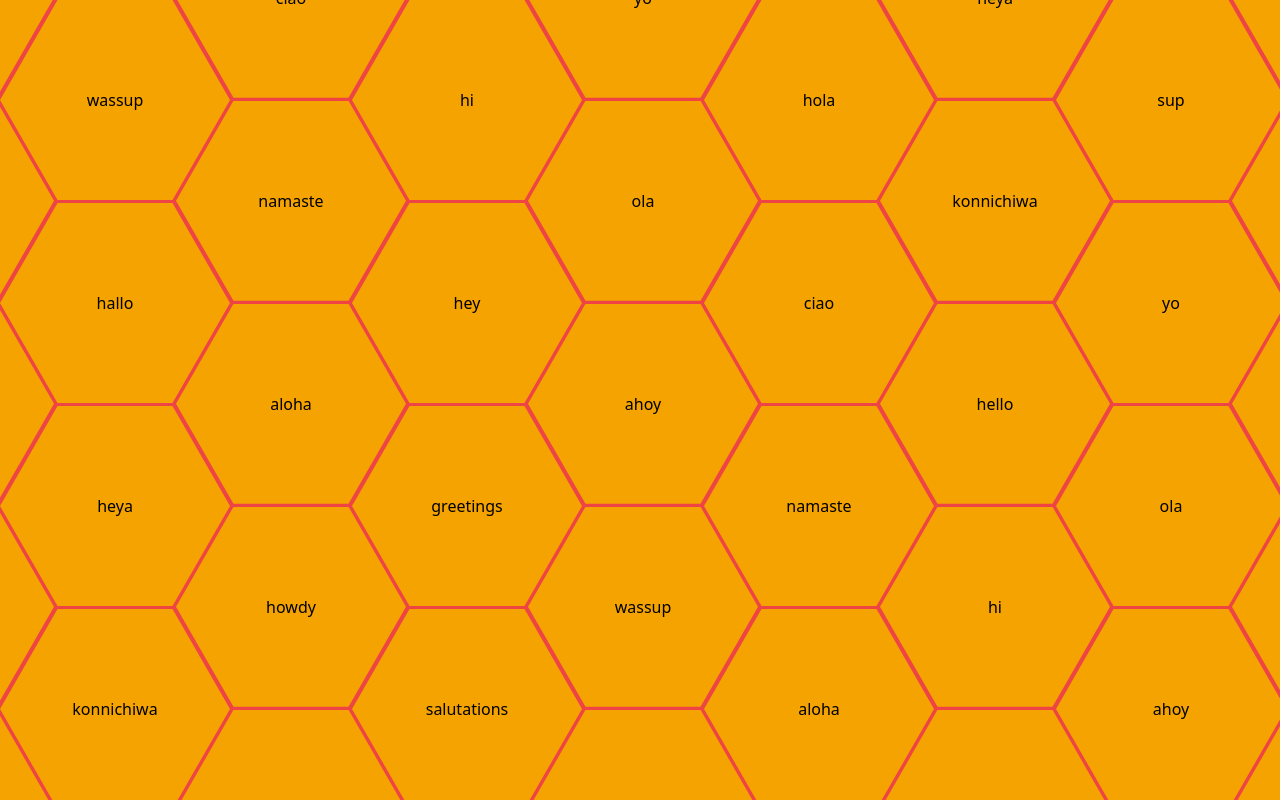
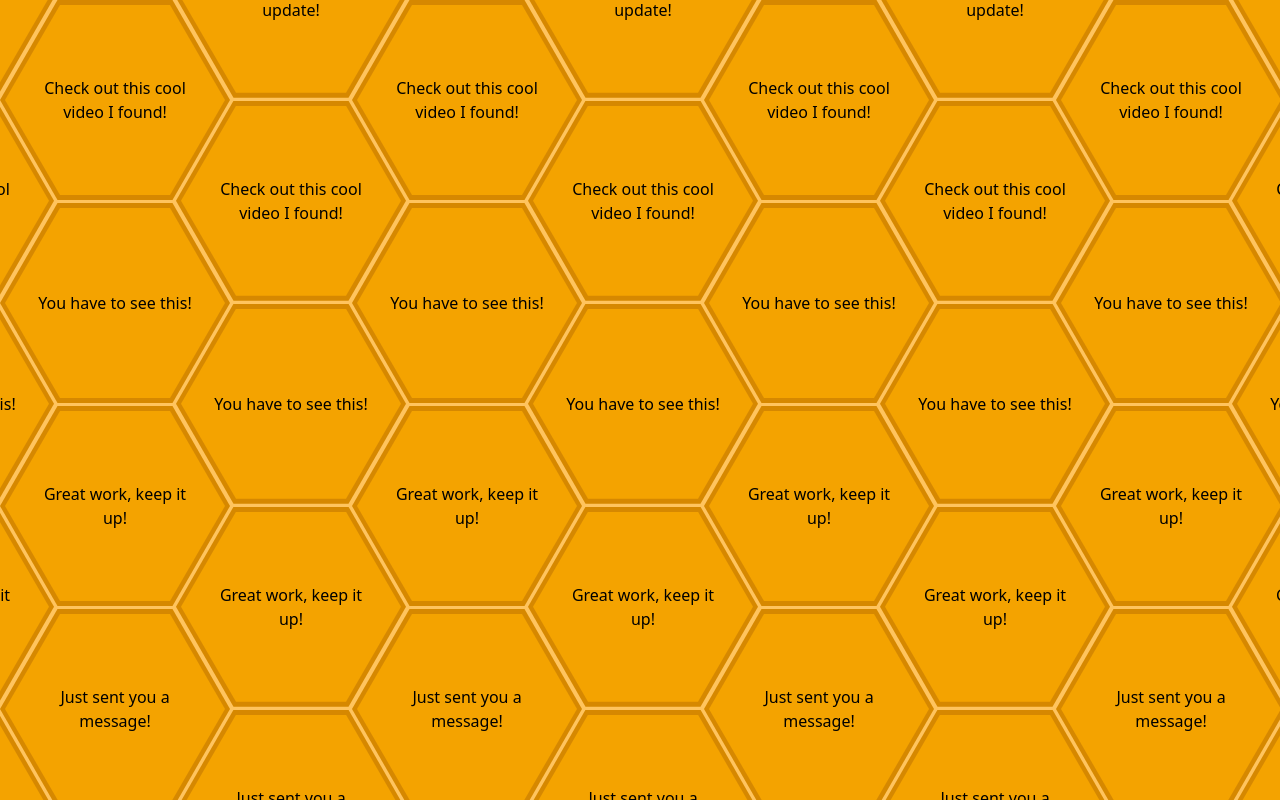
Before and after one commit to Sharkgrammer/Hex, a React (Vite) app: page / in a window 1280 px wide. Built offline with nearby package versions, Linux system fonts and the light colour scheme.

Commit message:
UI work on the hex component

```diff
--- a/package.json
+++ b/package.json
@@ -12,7 +12,8 @@
   "dependencies": {
     "react": "^18.3.1",
     "react-dom": "^18.3.1",
-    "react-draggable": "^4.4.6"
+    "react-draggable": "^4.4.6",
+    "react-player": "^2.16.0"
   },
   "devDependencies": {
     "@eslint/js": "^9.11.1",
--- a/src/App.tsx
+++ b/src/App.tsx
@@ -122,12 +122,12 @@ function App() {
     }
 
     return (
-        <div className="select-none no-scroll bg-black h-screen w-screen">
+        <div className="select-none no-scroll bg-main-light h-screen w-screen">
 
             {/* Generated Hive Div */}
             <Draggable onDrag={handleDrag} nodeRef={nodeRef}>
                 <div ref={nodeRef}
-                     className="relative bg-red-500 h-full w-full min-w-screen min-h-screen cursor-grab active:cursor-grabbing test">
+                     className="relative cursor-grab active:cursor-grabbing test">
 
                     {hive.map((hex, index) => (
                         <Hex data={hex} key={index}/>
--- a/src/assets/data/posts.json
+++ b/src/assets/data/posts.json
@@ -1,21 +1,50 @@
 [
-  { "title": "hello" },
-  { "title": "hi" },
-  { "title": "hey" },
-  { "title": "greetings" },
-  { "title": "salutations" },
-  { "title": "bonjour" },
-  { "title": "hola" },
-  { "title": "ciao" },
-  { "title": "namaste" },
-  { "title": "aloha" },
-  { "title": "howdy" },
-  { "title": "sup" },
-  { "title": "yo" },
-  { "title": "ola" },
-  { "title": "ahoy" },
-  { "title": "wassup" },
-  { "title": "hallo" },
-  { "title": "heya" },
-  { "title": "konnichiwa" }
+  {
+    "type": "text",
+    "title": "Just saw your post, it's awesome!"
+  },
+  {
+    "type": "text",
+    "title": "Can't believe this just happened!"
+  },
+  {
+    "type": "text",
+    "title": "Thanks for the follow!"
+  },
+  {
+    "type": "video",
+    "link": "https://www.youtube.com/watch?v=9f9wsP--DIY"
+  },
+  {
+    "type": "text",
+    "title": "Loved your latest update!"
+  },
+  {
+    "type": "text",
+    "title": "Check out this cool video I found!"
+  },
+  {
+    "type": "text",
+    "title": "You have to see this!"
+  },
+  {
+    "type": "text",
+    "title": "Great work, keep it up!"
+  },
+  {
+    "type": "text",
+    "title": "Just sent you a message!"
+  },
+  {
+    "type": "text",
+    "title": "That was such a good point!"
+  },
+  {
+    "type": "text",
+    "title": "Let’s catch up soon!"
+  },
+  {
+    "type": "image",
+    "link": "./img/business.PNG"
+  }
 ]
--- a/src/components/core/Hex.tsx
+++ b/src/components/core/Hex.tsx
@@ -1,16 +1,37 @@
 import {hexdata, yAdj, getWidth, getHeight} from "../../index.ts";
+import ReactPlayer from 'react-player/youtube';
 
 function Hex({data, className, id}: { data: hexdata, className?: string, id?: string }) {
 
     //TODO The hex comp should support text, images and video
     // It should take in all the data it needs from data to streamline creation
 
+    if (data.data.link) console.log(data.data.link)
+
     return (
         <div id={id} className={`absolute ${className}`}
-             style={{left: getWidth(data.grid.col), top: getHeight(data.grid.row) + (data.grid.col % 2 != 0 ? yAdj : 0)}}>
+             style={{
+                 left: getWidth(data.grid.col),
+                 top: getHeight(data.grid.row) + (data.grid.col % 2 != 0 ? yAdj : 0)
+             }}>
 
-            <div className="hexagon bg-main flex justify-center items-center h-full w-full">
-                <p>{data.data.title}</p>
+            <div className="hexagon bg-main-dark flex justify-center items-center h-full w-full">
+
+                <div className="inner-hexagon text-center bg-main flex justify-center items-center">
+                    {data.data.type == "text" && (
+                        <p className="w-[160px]">{data.data.title}</p>
+                    ) || data.data.type == "video" && (
+                        <div>
+                            <ReactPlayer url={data.data.link} pip={false} width="220px" height="200px"/>
+                        </div>
+                    ) || data.data.type == "image" && (
+                        <div>
+                            <img src={data.data.link} className="" alt="Image"/>
+                        </div>
+                    )}
+                </div>
+
+
             </div>
 
         </div>
--- a/src/index.css
+++ b/src/index.css
@@ -6,7 +6,12 @@
     width: 230px;
     height: 200px;
     clip-path: polygon(25% 0%, 75% 0%, 100% 50%, 75% 100%, 25% 100%, 0% 50%);
-/* @apply border-4 border-black; */
+}
+
+.inner-hexagon {
+    width: 220px;
+    height: 190px;
+    clip-path: polygon(25% 0%, 75% 0%, 100% 50%, 75% 100%, 25% 100%, 0% 50%);
 }
 
 body {
```
Also changed, not shown: public/img/business.PNG (added), 1 other file (tests, documents, lock files or other folders). Lines whose indentation alone changed are shown as unchanged.
